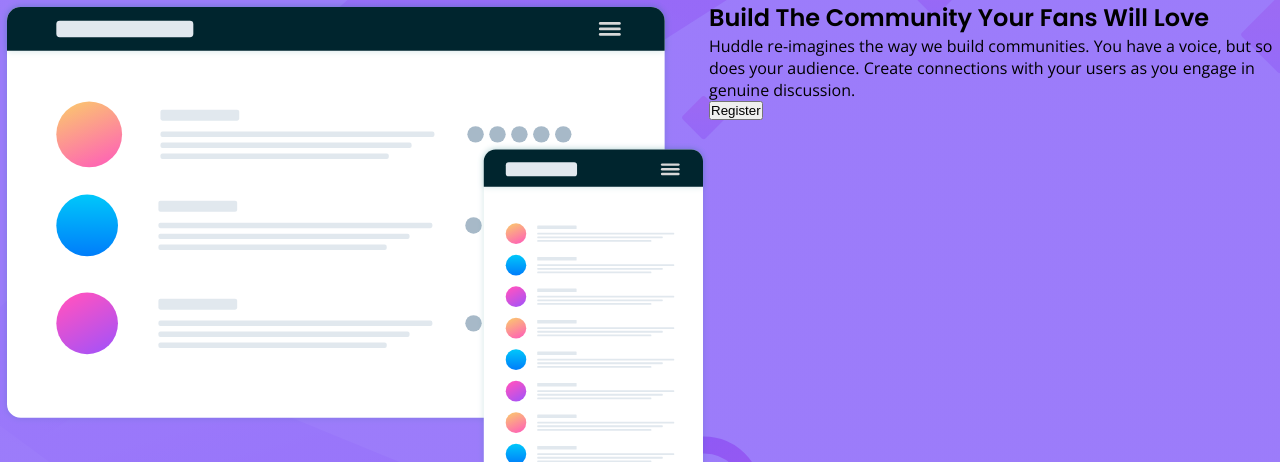
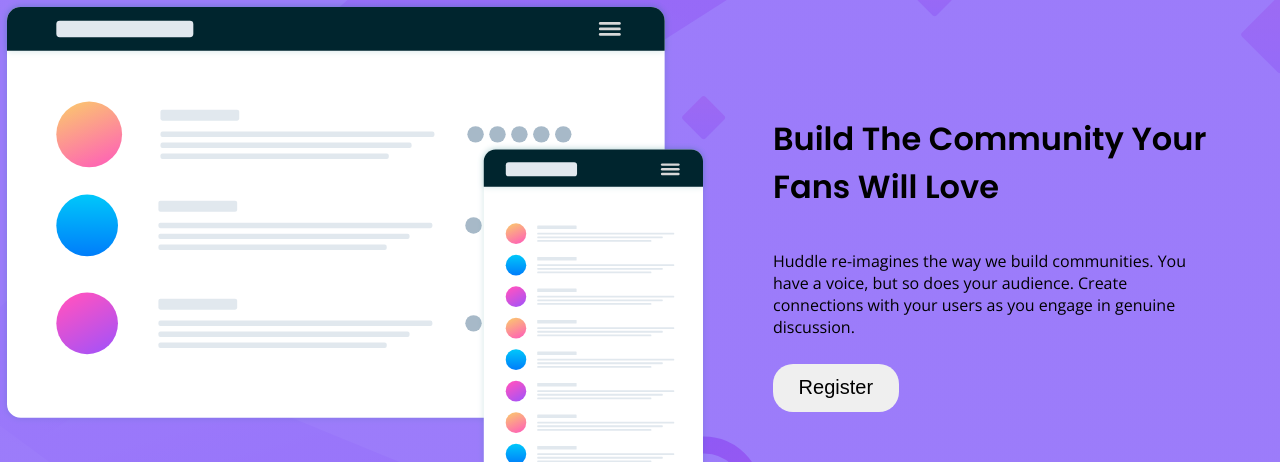
Before and after one commit to timo9939/huddle-landing-page, a plain HTML site: page index.html in a window 1280 px wide. Shown: the part 69-531 px from the top of the page. Drawn offline with nearby package versions, Linux system fonts and the light colour scheme.

Commit message:
font size and layout of button and paragraph

```diff
--- a/style.css
+++ b/style.css
@@ -35,14 +35,30 @@
 }
 
 h2 {
+    font-size: xx-large;
     top: 30%;
   font-family: "Poppins", sans-serif;
   font-weight: 600;
+ position: relative;
+ top: 10%;
+ padding: 5vw;
+
 }
 
 p {
   font-family: "Open Sans", sans-serif;
   font-weight: 400;
+  top: 10%;
+  padding: 2vw 5vw;
+}
+
+button{
+    font-size: 20px;
+    margin-left: 5vw;
+    padding: 1vw 2vw;
+border-radius: 20px;
+border: none;
+
 }
 
 .fa-facebook, .fa-instagram, .fa-twitter{
```
